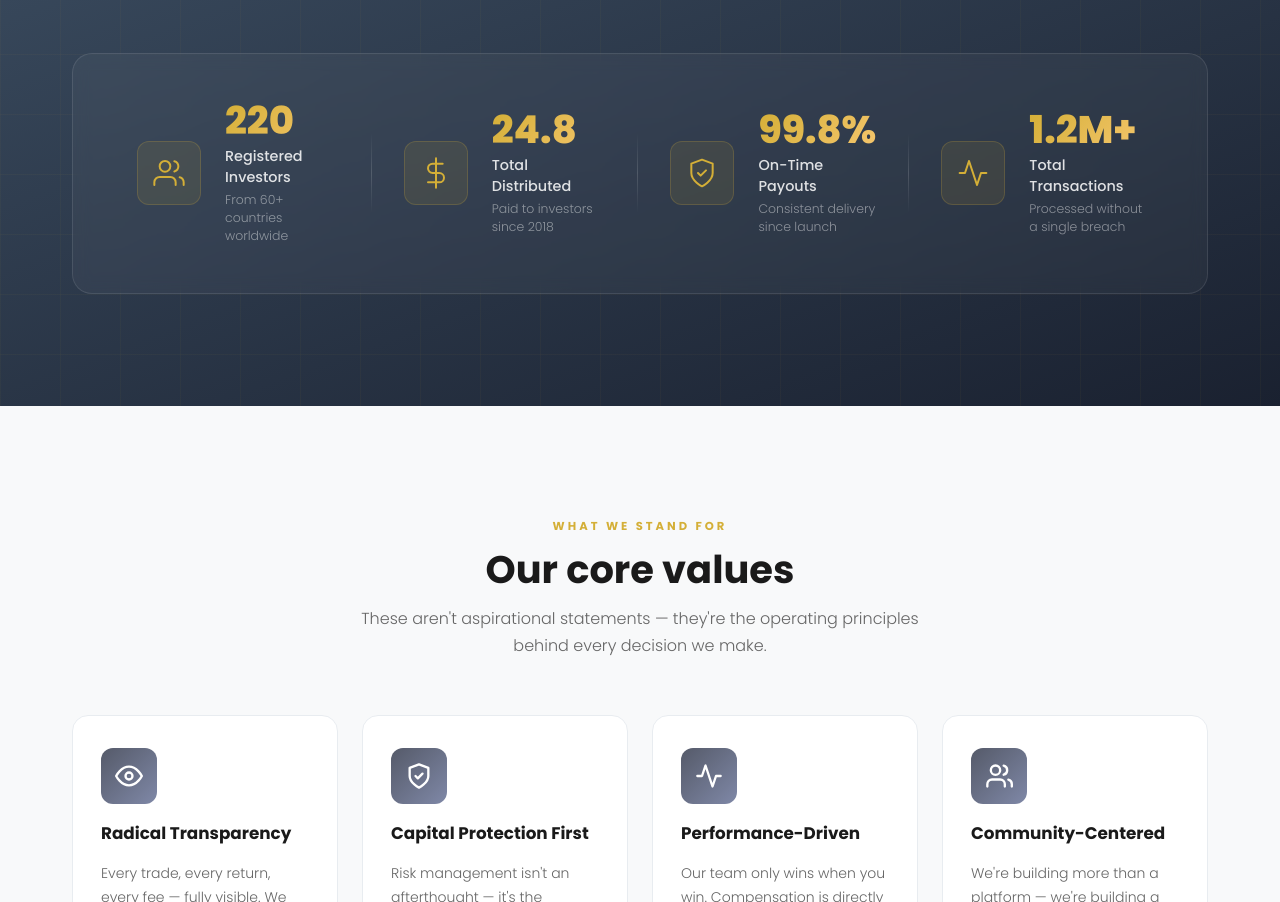
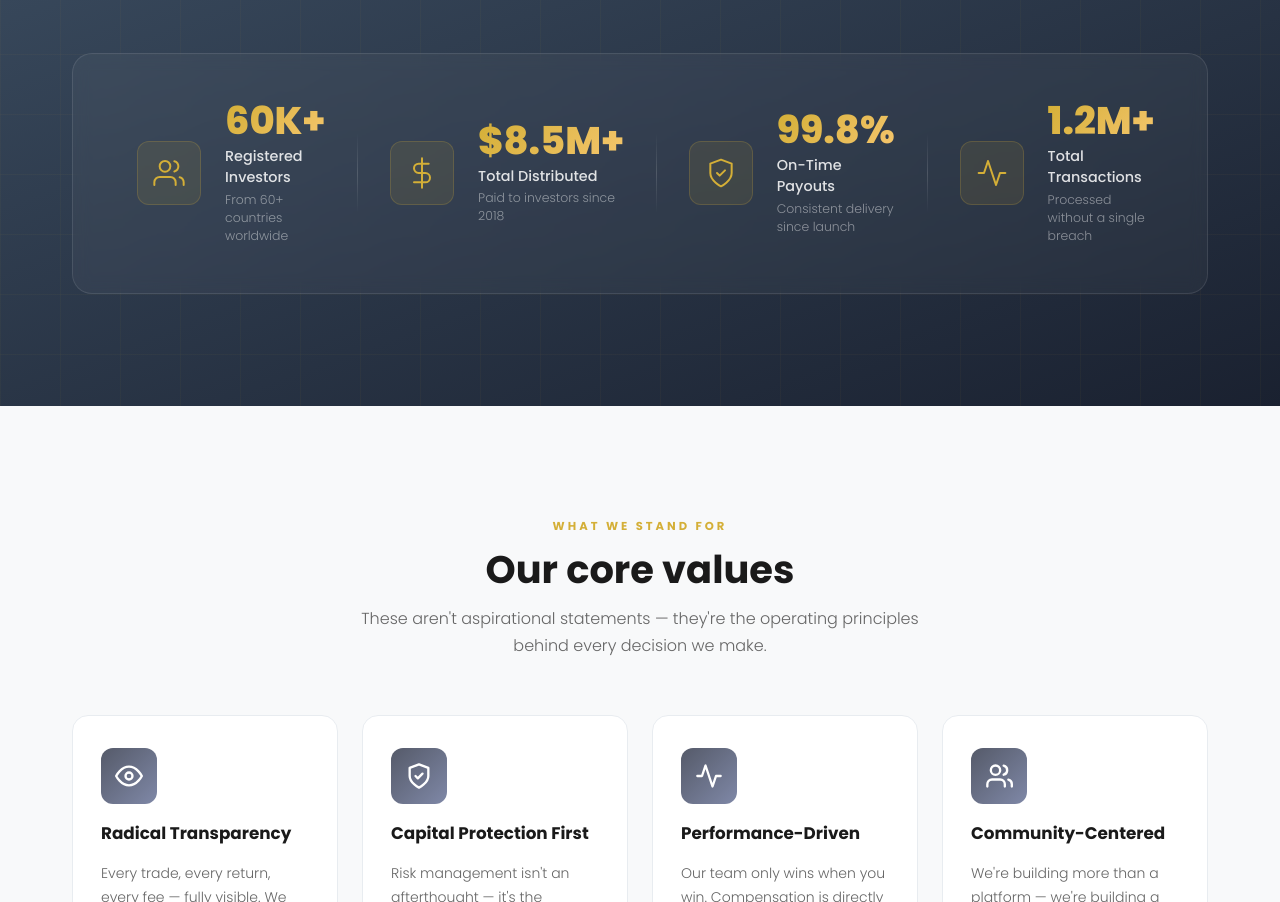
Before and after one commit to Tunechi3/Wallstreet, a React (Vite) app: page /about in a window 1280 px wide. Shown: the part 1779-2681 px from the top of the page. Built offline with nearby package versions, Linux system fonts and the light colour scheme; no server answers; a web font is replaced by a local one.

Commit message:
Enhance StatCounter to override target values for specific stats and improve display logic

```diff
--- a/src/pages/Aboutpage.jsx
+++ b/src/pages/Aboutpage.jsx
@@ -48,18 +48,25 @@ const useInView = (threshold = 0.2) => {
 // ── Stat Counter Component ───────────────────────────────────────────────────
 const StatCounter = ({ value, suffix, prefix, label, description, icon }) => {
   const [ref, inView] = useInView(0.3);
-  const numVal = parseFloat(value.toString().replace(/[^0-9.]/g, ''));
+
+  // Override target values for specific stats
+  const getTargetNum = () => {
+    if (value === '220K+') return 60;
+    if (value === '$24.8M+') return 8.5;
+    return parseFloat(value.toString().replace(/[^0-9.]/g, ''));
+  };
+
+  const numVal = getTargetNum();
   const count = useCounter(numVal, 2200, inView);
 
   const display = () => {
-    if (value === '60K+') return inView ? `${Math.floor(count)}K+` : '0K+';
-    if (value === '$8.5M+') return inView ? `$${count.toFixed(1)}M+` : '$0M+';
+    if (value === '220K+') return inView ? `${Math.floor(count)}K+` : '0K+';
+    if (value === '$24.8M+') return inView ? `$${count.toFixed(1)}M+` : '$0M+';
     if (value === '18,542') return inView ? count.toLocaleString() : '0';
     if (value === '1.2M+') return inView ? `${count.toFixed(1)}M+` : '0M+';
     if (value === '99.8%') return inView ? `${count.toFixed(1)}%` : '0%';
     return inView ? count : 0;
   };
-
   return (
     <div className="ap-stat-item" ref={ref}>
       <div className="ap-stat-icon">{icon}</div>
```
